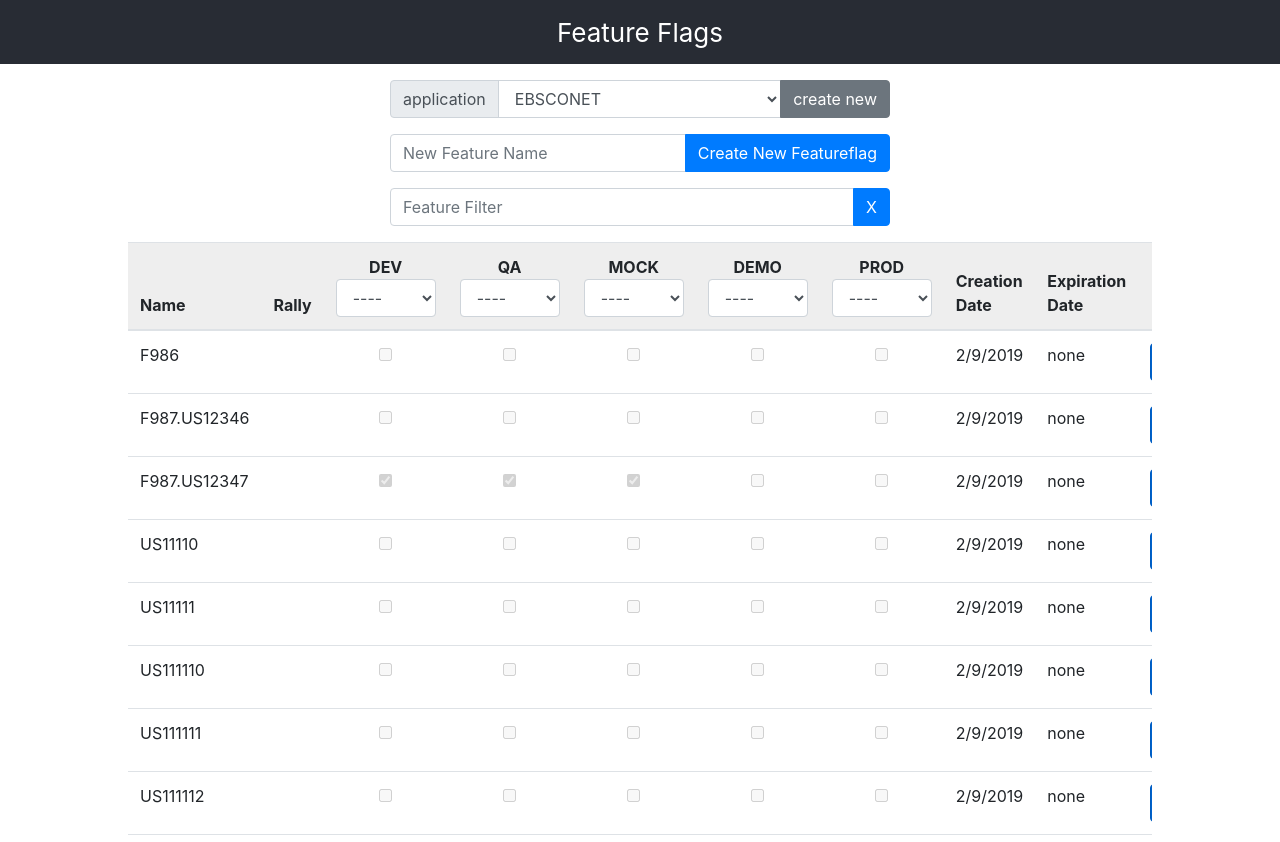
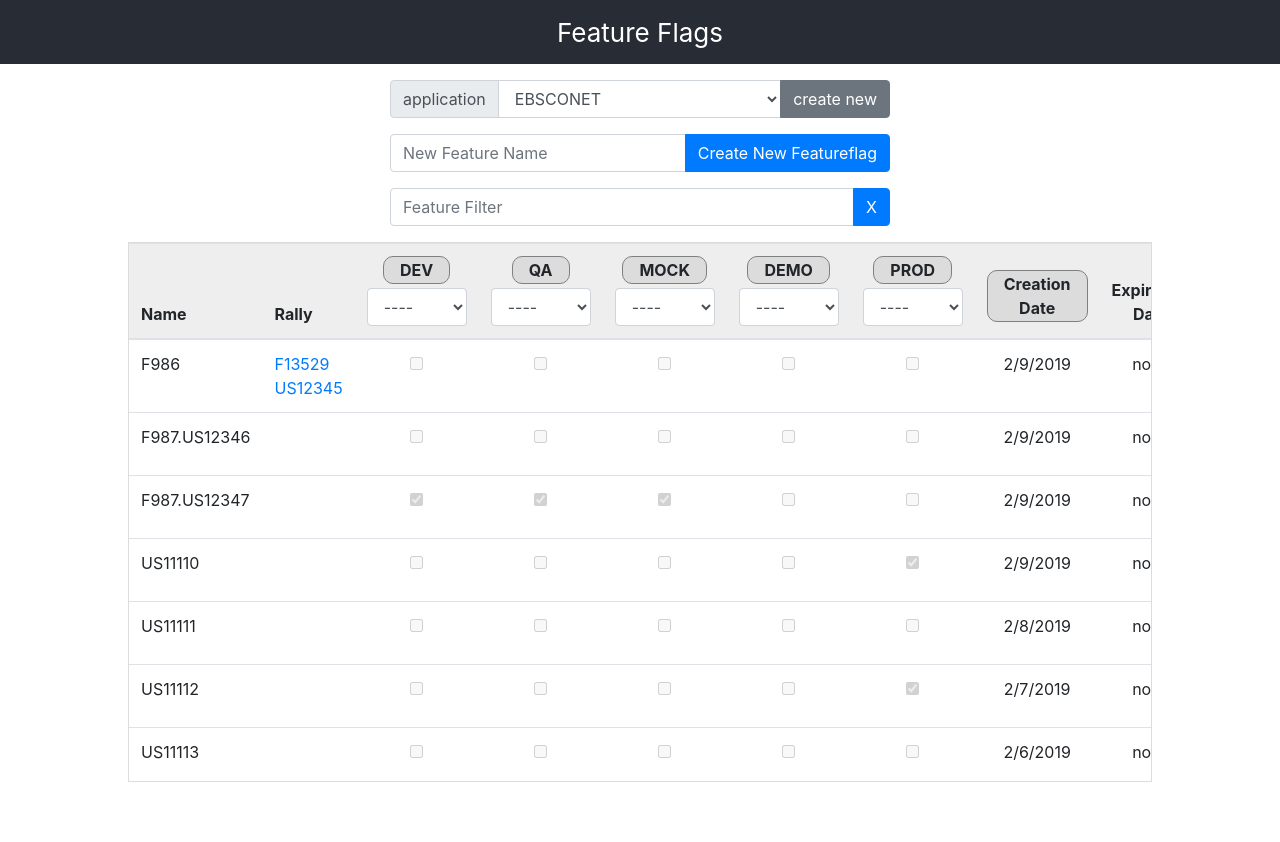
Before and after one commit to Joshproxy/featureflags_react, a React (Create React App) app: page / in a window 1280 px wide. After the commit the page ends 800 px from the top, so only its background shows below. Built offline with nearby package versions, Linux system fonts and the light colour scheme.

Commit message:
Fixed some styling and added some mock data
Fixed some height issues.
Cuted up some stuff.
Added more variations of mocked FFs.

```diff
--- a/src/App.css
+++ b/src/App.css
@@ -1,3 +1,7 @@
+.App {
+  height: 100%;
+}
+
 .App-header {
   background-color: #282c34;
   min-height: 8vh;
@@ -14,25 +18,11 @@
   color: #61dafb;
 }
 
-.featureflagList {
-  width: 80%;
-  margin-left: auto;
-  margin-right: auto;
-}
-
 .smallForm {
   max-width: 500px;
   margin-left: auto;
   margin-right: auto;
 }
-
-.tableFixHead    { overflow-y: auto; height: 600px; }
-.tableFixHead th { position: sticky; top: -1px; }
-
-/* Just common table stuff. Really. */
-table  { border-collapse: collapse; width: 100%; }
-th, td { padding: 8px 16px; z-index: 2; }
-th     { background:#eee; }
 
 .expiringFlag {
   background-color: #ffcccc;
--- /dev/null
+++ b/src/components/FeatureflagList.css
@@ -0,0 +1,44 @@
+.featureflagList {
+  height: calc(100% - 150px);
+  width: 80%;
+  margin-left: auto;
+  margin-right: auto;
+}
+
+.tableFixHead {
+  overflow-y: auto;
+  height: calc(100% - 110px);
+  border: 1px solid gainsboro;
+}
+.tableFixHead th {
+  position: sticky;
+  top: -1px;
+}
+
+/* Just common table stuff. Really. */
+table {
+  border-collapse: collapse;
+  width: 100%;
+}
+th,
+td {
+  padding: 8px;
+  z-index: 2;
+}
+th {
+  background: #eee;
+}
+
+.sortField {
+  cursor: pointer;
+  background-color: gainsboro;
+  border-radius: 10px;
+  border: 1px solid gray;
+  padding: 0.05em 1em;
+  display: inline-block;
+  margin-bottom: 0.3em;
+}
+
+.sortField:hover {
+  background-color: gray;
+}
--- a/src/components/FeatureflagList.tsx
+++ b/src/components/FeatureflagList.tsx
@@ -1,3 +1,5 @@
+import './FeatureflagList.css';
+
 import { number } from 'prop-types';
 import React, { Component } from 'react';
 import Button from 'react-bootstrap/Button';
@@ -7,7 +9,9 @@ import InputGroup from 'react-bootstrap/InputGroup';
 
 import Featureflag from '../models/Featureflag';
 import IFeatureflagServiceAPI from '../services/IFeatureflagServiceAPI';
-import FeatureFlagListItem, { IFeatureFlagListItemProps } from './FeatureflagListItem';
+import FeatureFlagListItem, {
+  IFeatureFlagListItemProps
+} from './FeatureflagListItem';
 
 interface IFeatureflagListProps {
   service: IFeatureflagServiceAPI;
@@ -30,8 +34,8 @@ export default class FeatureflagList extends Component<
     super(props);
     this.state = {
       featureFlags: [],
-      newFeatureName: "",
-      featureFilter: "",
+      newFeatureName: '',
+      featureFilter: '',
       tenants: [],
       featureFlagSort: this.featureflagCreateDateSort
     };
@@ -42,23 +46,23 @@ export default class FeatureflagList extends Component<
     this.props.service.get(this.props.applicationId).then(ffs => {
       let tenants = ffs.length
         ? ffs[0].tenants.map(t => {
-            return { name: t.name, override: "" };
+            return { name: t.name, override: '' };
           })
         : this.state.tenants;
       this.setState({ ...this.state, featureFlags: ffs, tenants: tenants });
     });
-  }
+  };
 
   componentDidUpdate = (previousProps: IFeatureflagListProps) => {
     if (this.props.applicationId !== previousProps.applicationId) {
       this.getFeatureflags();
     }
-  }
+  };
 
   public setNewFeatureName = (event: React.FormEvent<any>) => {
     const target = event.target as HTMLInputElement;
     this.setState({ ...this.state, newFeatureName: target.value });
-  }
+  };
 
   get tenantNames() {
     return this.state.tenants.map(t => t.name);
@@ -75,18 +79,18 @@ export default class FeatureflagList extends Component<
         ...this.state,
         featureFlags: [...this.state.featureFlags, f]
       });
-      this.clearInput("newFeatureNameInput");
+      this.clearInput('newFeatureNameInput');
     });
-  }
+  };
 
   public clearInput = (refName: string) => {
-    (this.refs[refName] as HTMLInputElement).value = "";
-  }
+    (this.refs[refName] as HTMLInputElement).value = '';
+  };
 
   public setFeatureFilter = (event: React.FormEvent<any>) => {
     const target = event.target as HTMLInputElement;
     this.setState({ ...this.state, featureFilter: target.value });
-  }
+  };
 
   public setOverride = (tenant: { name: string; override: string }) => (
     event: React.FormEvent<any>
@@ -96,12 +100,12 @@ export default class FeatureflagList extends Component<
       t.name == tenant.name ? { ...t, override: target.value } : t
     );
     this.setState({ ...this.state, tenants: updatedTenants });
-  }
+  };
 
   public clearFilter = () => {
-    this.clearInput("featureFilterInput");
-    this.setState({ ...this.state, featureFilter: "" });
-  }
+    this.clearInput('featureFilterInput');
+    this.setState({ ...this.state, featureFilter: '' });
+  };
 
   public getFilteredFeatureflags = (): Featureflag[] => {
     const filterValue = this.state.featureFilter.toLowerCase();
@@ -113,14 +117,14 @@ export default class FeatureflagList extends Component<
         ) ||
         f.name.toLowerCase().indexOf(filterValue) !== -1
     );
-  }
+  };
 
   private featureflagCreateDateSort = (
     ffA: Featureflag,
     ffB: Featureflag
   ): number => {
-    return ffA.createDate.valueOf() - ffB.createDate.valueOf();
-  }
+    return ffB.createDate.valueOf() - ffA.createDate.valueOf();
+  };
 
   private featureflagTenantSort = (tenant: string) => (
     ffA: Featureflag,
@@ -133,21 +137,21 @@ export default class FeatureflagList extends Component<
       return this.featureflagCreateDateSort(ffA, ffB);
     }
     return ffA_active ? -1 : 1;
-  }
+  };
 
   public applyFeatureflagSort = (
     featureflags: Featureflag[]
   ): Featureflag[] => {
     return featureflags.sort(this.state.featureFlagSort);
-  }
+  };
 
-  public setFeatureflagSort = (tenant: string = "") => () => {
+  public setFeatureflagSort = (tenant: string = '') => () => {
     const sortFunc =
-      tenant !== ""
+      tenant !== ''
         ? this.featureflagTenantSort(tenant)
         : this.featureflagCreateDateSort;
     this.setState({ ...this.state, featureFlagSort: sortFunc });
-  }
+  };
 
   public render(): JSX.Element {
     return (
@@ -201,18 +205,18 @@ export default class FeatureflagList extends Component<
                   <div>Rally</div>
                 </th>
                 {this.state.tenants.map(t => (
-                  <th
-                    key={t.name}
-                    scope="col"
-                    className="text-center"
-                    onClick={this.setFeatureflagSort(t.name)}
-                  >
-                    <div>{t.name}</div>
+                  <th key={t.name} scope="col" className="text-center">
+                    <div
+                      className="sortField"
+                      onClick={this.setFeatureflagSort(t.name)}
+                    >
+                      {t.name}
+                    </div>
                     <Form.Control
                       as="select"
                       onChange={this.setOverride(t)}
                       value={t.override}
-                      style={{ width: 100 + "px" }}
+                      style={{ width: 100 + 'px', display: 'inline-block' }}
                     >
                       <option key="" value="">
                         ----
@@ -227,8 +231,17 @@ export default class FeatureflagList extends Component<
                     </Form.Control>
                   </th>
                 ))}
-                <th scope="col">Creation Date</th>
-                <th scope="col" onClick={this.setFeatureflagSort()}>Expiration Date</th>
+                <th scope="col" className="text-center">
+                  <div
+                    className="sortField "
+                    onClick={this.setFeatureflagSort()}
+                  >
+                    Creation Date
+                  </div>
+                </th>
+                <th scope="col" className="text-center">
+                  Expiration Date
+                </th>
                 <th scope="col" />
               </tr>
             </thead>
--- a/src/components/FeatureflagListItem.tsx
+++ b/src/components/FeatureflagListItem.tsx
@@ -27,7 +27,6 @@ export default class FeatureFlagListItem extends React.Component<
   private beforeEditState: Featureflag;
 
   private readonly rallyBase = 'https://rally1.rallydev.com/#/search?keywords=';
-
 
   public constructor(props: IFeatureFlagListItemProps) {
     super(props);
@@ -140,8 +139,10 @@ export default class FeatureFlagListItem extends React.Component<
           );
         })}
 
-        <td>{f.createDate.toLocaleDateString()}</td>
-        <td>
+        <td className="text-center" title={f.createDate.toLocaleTimeString()}>
+          {f.createDate.toLocaleDateString()}
+        </td>
+        <td className="text-center">
           {this.state.editing ? (
             <DatePicker
               onChange={this.setExpiration}
--- a/src/index.css
+++ b/src/index.css
@@ -1,3 +1,7 @@
+html {
+  height: 100%;
+}
+
 body {
   margin: 0;
   padding: 0;
@@ -6,6 +10,11 @@ body {
     sans-serif;
   -webkit-font-smoothing: antialiased;
   -moz-osx-font-smoothing: grayscale;
+  height: 100%;
+}
+
+#root {
+  height: 100%;
 }
 
 code {
--- a/src/services/FeatureflagServiceAPI.ts
+++ b/src/services/FeatureflagServiceAPI.ts
@@ -3,10 +3,14 @@ import Featureflag from '../models/Featureflag';
 import IFeatureflagServiceAPI from './IFeatureflagServiceAPI';
 
 export default class FeatureFlagServiceAPI implements IFeatureflagServiceAPI {
-  private featureflags: Featureflag[];
-  private applications: Application[];
+  private featureflags: Featureflag[] = [];
+  private applications: Application[] = [];
 
   constructor() {
+    this.createMockedData();
+  }
+
+  private createMockedData = () => {
     const tenants = ['DEV', 'QA', 'MOCK', 'DEMO', 'PROD'];
     this.applications = [{id: 1, name: 'EBSCONET'}, {id: 2, name: 'WIT'}]
     this.featureflags = [
@@ -15,8 +19,13 @@ export default class FeatureFlagServiceAPI implements IFeatureflagServiceAPI {
       new Featureflag('F987.US12347', 1, tenants),
       new Featureflag('F987.US12348', 2, tenants)
     ];
+    this.featureflags[0].rallyContextIds.push('F13529');
+    this.featureflags[0].rallyContextIds.push('US12345');
     for(let i = 0; i< 100; i++) {
-      this.featureflags.push(new Featureflag('US1111' + i, 1, tenants));
+      let newFF = new Featureflag('US1111' + i, 1, tenants);
+      newFF.createDate.setDate(newFF.createDate.getDate() - i);
+      newFF.tenants[4].active = i % 2 == 0;
+      this.featureflags.push(newFF);
     }
     this.featureflags.sort((a, b) => a.name.localeCompare(b.name));
     let id = 1;
```
